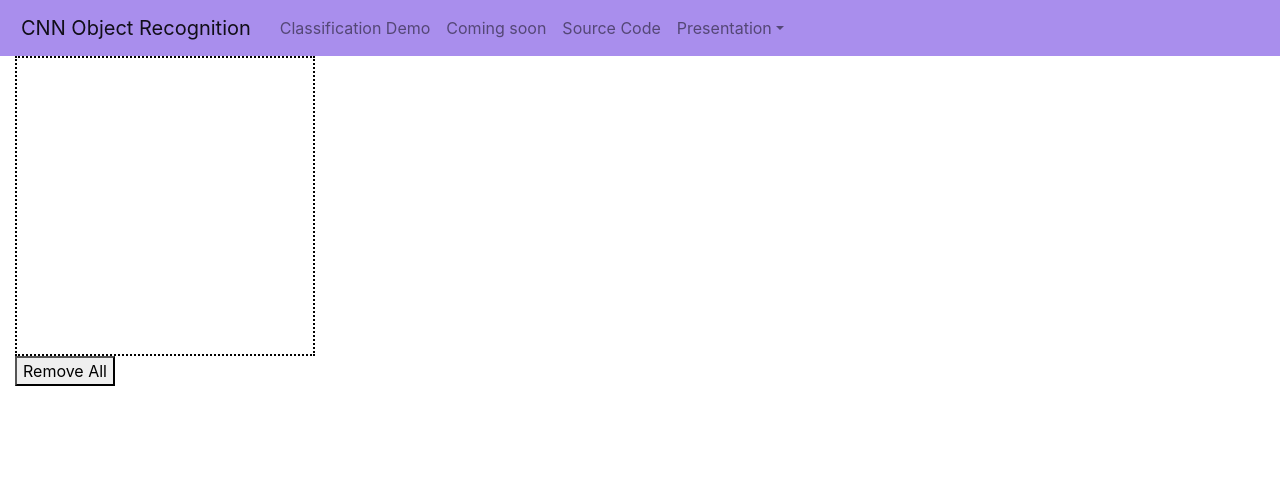
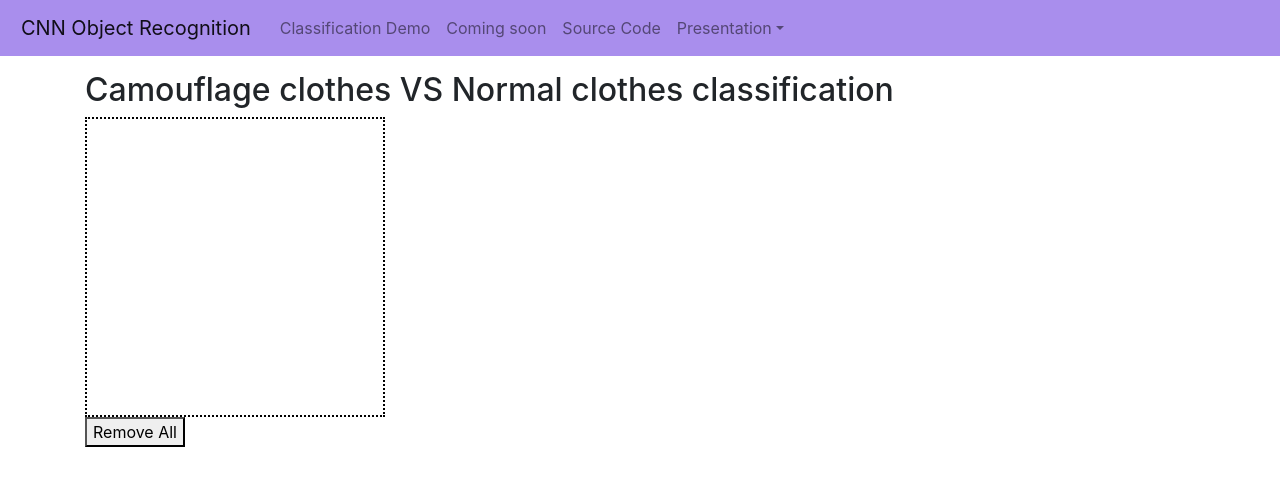
Before and after one commit to michaelfong2017/cnn, a React app in the folder react-app/: page / in a window 1280 px wide. Shown: the top 486 px of the page. Built offline with nearby package versions, Linux system fonts and the light colour scheme.

Commit message:
Layout style

```diff
--- a/react-app/src/App.jsx
+++ b/react-app/src/App.jsx
@@ -36,7 +36,7 @@ const MyApp = () => {
         <Navbar />
       </Suspense>
 
-      <Container fluid>
+      <Container>
         <Suspense fallback={
           <Spinner animation="border" role="status">
             <span className="sr-only">Loading...</span>
--- a/react-app/src/components/ImageTable.jsx
+++ b/react-app/src/components/ImageTable.jsx
@@ -18,10 +18,17 @@ const ImageRows = styled.div`
 `;
 const ImageRow = styled.div`
     display: flex;
+    flex-direction: row;
+    padding-top: 20px;
+    padding-bottom: 20px;
+`;
+const InputImage = styled.div`
+    display: flex;
     flex-direction: column;
-    padding-top: 10px;
-    padding-bottom: 10px;
-`;
+`
+const Output = styled.h3`
+    margin: auto 10%;
+`
 
 const imageRowsState = selector({
     key: 'imageRows',
@@ -39,12 +46,20 @@ const ImageTable = () => {
     console.log(imageRows)
     return (
         <div>
+            <h2 style={{marginTop: "15px"}}>
+                Camouflage clothes VS Normal clothes classification
+            </h2>
             <DropArea></DropArea>
             <ImageRows>
                 {imageRows.map((imageRow) => (
                     <ImageRow>
-                        <img style={imageStyle} src={imageRow[0]} />
-                        <div>{imageRow[1]}</div>
+                        <InputImage>
+                            <img style={imageStyle} src={imageRow[0]} />
+                            <div>{imageRow[1]}</div>
+                        </InputImage>
+                        <Output>
+                        Camouflage clothes
+                        </Output>
                     </ImageRow>
                 ))}
             </ImageRows>
```
